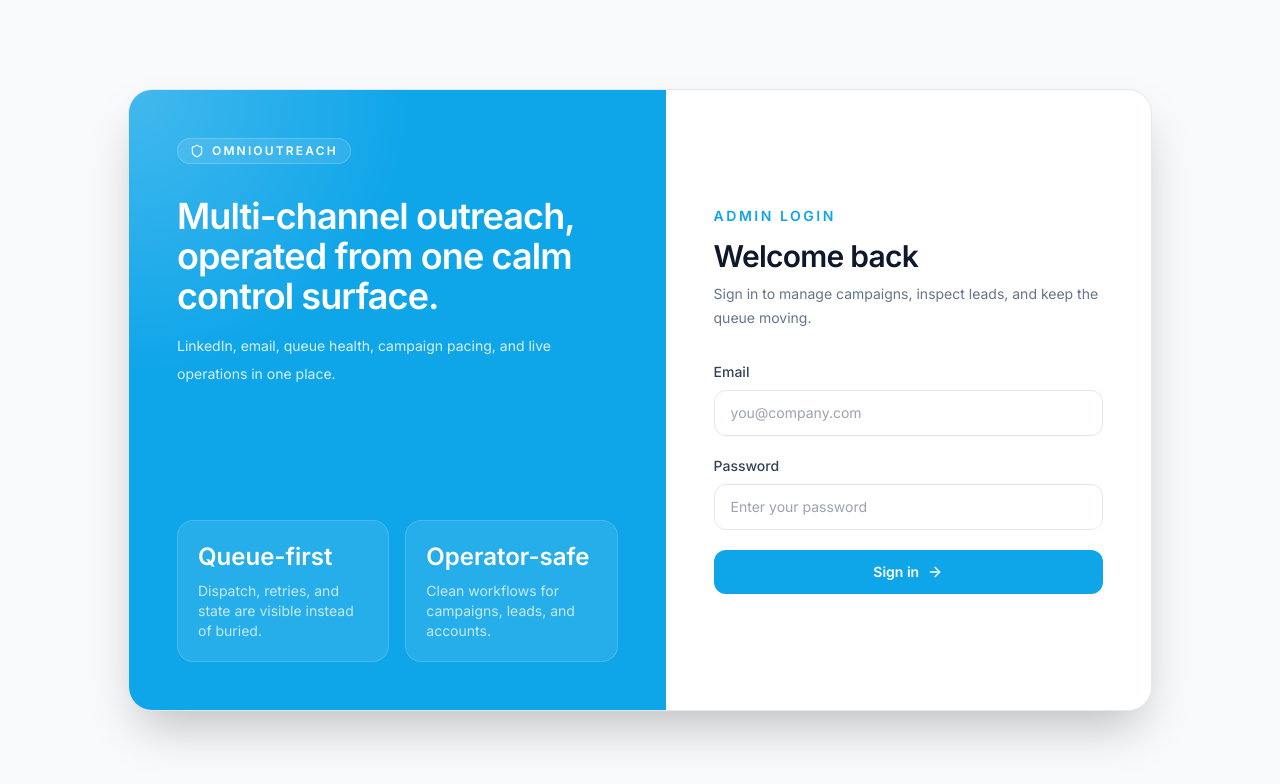
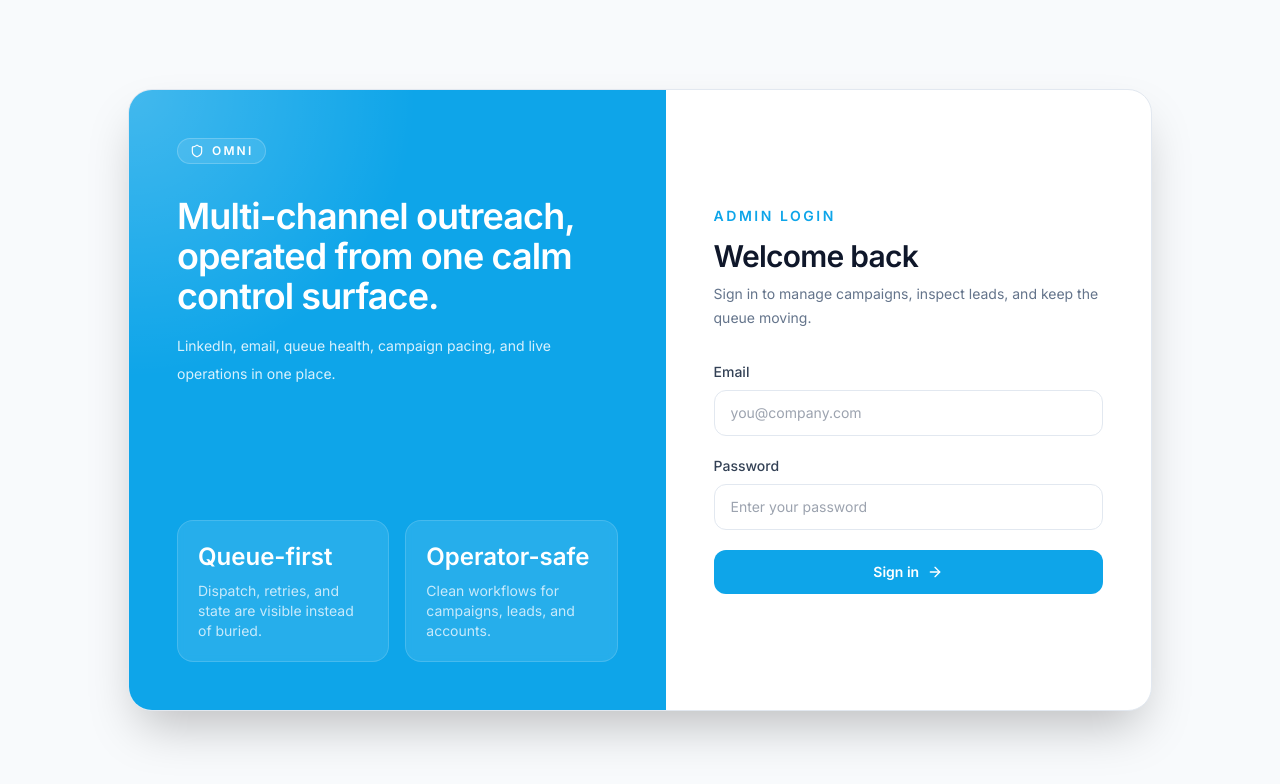
Before and after one commit to dementor07/omni-outreach, a React (Vite) app in the folder frontend/: page /login in a window 1280 px wide. Shown: the top 784 px of the page. Built offline with nearby package versions, Linux system fonts and the light colour scheme.

Commit message:
feat: rebrand to Omni

```diff
--- a/frontend/index.html
+++ b/frontend/index.html
@@ -3,7 +3,7 @@
   <head>
     <meta charset="UTF-8" />
     <meta name="viewport" content="width=device-width, initial-scale=1.0" />
-    <title>Omni Outreach</title>
+    <title>Omni</title>
   </head>
   <body>
     <div id="root"></div>
--- a/frontend/src/components/Sidebar.tsx
+++ b/frontend/src/components/Sidebar.tsx
@@ -26,7 +26,7 @@ export default function Sidebar() {
           <Zap size={14} className="text-white" fill="white" />
         </div>
         <div>
-          <span className="block text-sm font-bold tracking-tight text-slate-900">OmniOutreach</span>
+          <span className="block text-sm font-bold tracking-tight text-slate-900">Omni</span>
           <span className="block text-[11px] uppercase tracking-[0.18em] text-slate-400">Control Plane</span>
         </div>
       </div>
--- a/frontend/src/pages/Login.tsx
+++ b/frontend/src/pages/Login.tsx
@@ -44,7 +44,7 @@ export default function Login() {
               <div>
                 <div className="inline-flex items-center gap-2 rounded-full border border-white/20 bg-white/10 px-3 py-1 text-xs font-semibold uppercase tracking-[0.18em]">
                   <Shield size={14} />
-                  OmniOutreach
+                  Omni
                 </div>
                 <h1 className="mt-8 max-w-md text-4xl font-semibold tracking-tight">
                   Multi-channel outreach, operated from one calm control surface.
```
